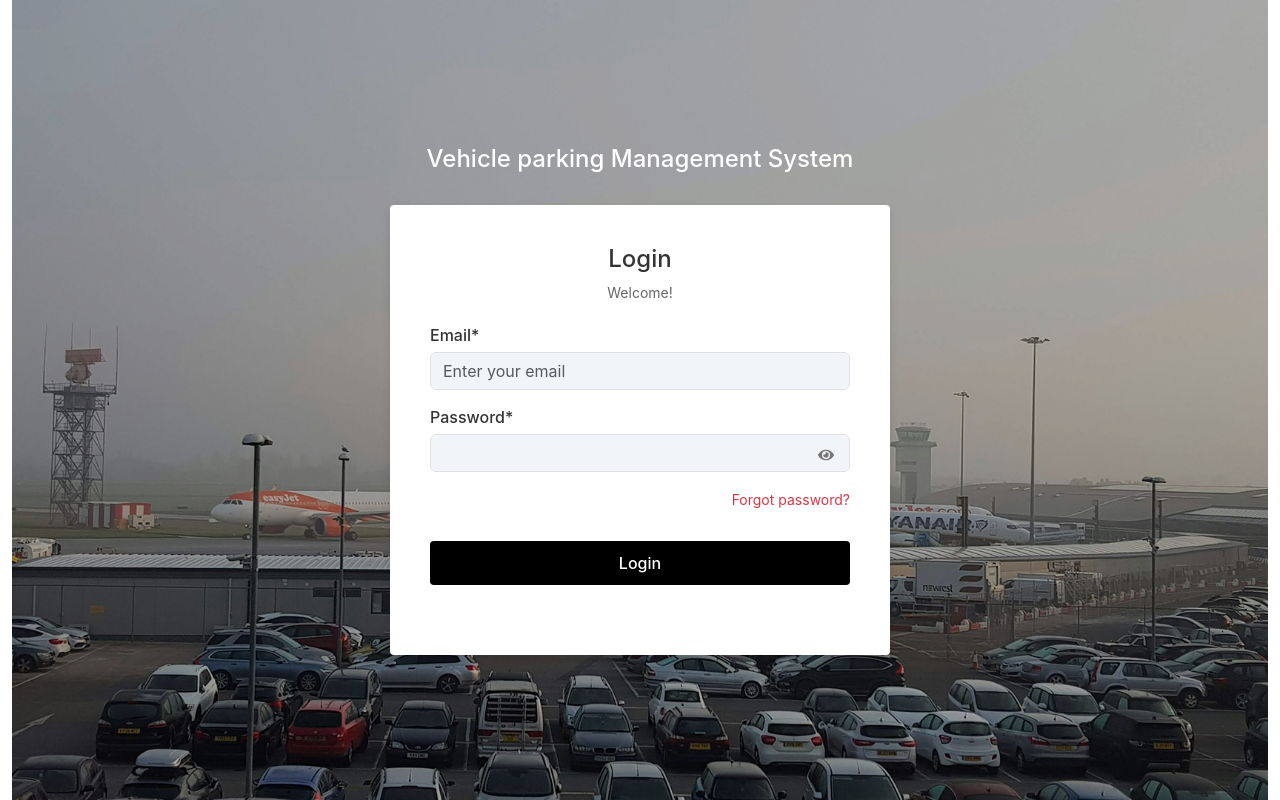
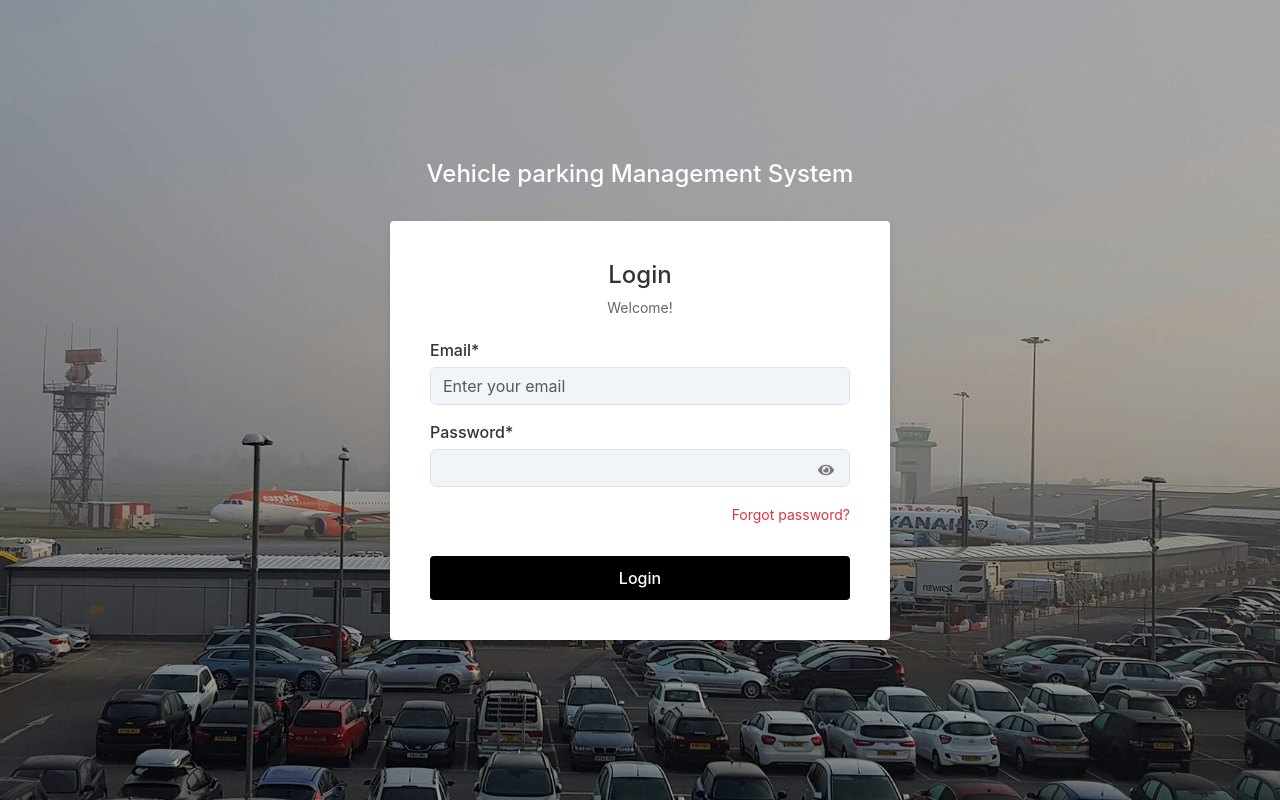
Before and after one commit to riyanseevaghasiya1/parking-managemnt, a React (Create React App) app: page / in a window 1280 px wide. Built offline with nearby package versions, Linux system fonts and the light colour scheme.

Commit message:
riyansee03-07

```diff
--- a/src/components/Login.js
+++ b/src/components/Login.js
@@ -95,5 +95,4 @@ const Login = () => {
     </FormContainer>
   );
 };
-
 export default Login;
--- a/src/styles/checkInOutPanel.css
+++ b/src/styles/checkInOutPanel.css
@@ -98,10 +98,10 @@
 }
 
 @media (max-width: 768px) {
-  .stats-container {
+  /* .stats-container {
     grid-template-columns: 1fr;
     gap: 16px;
-  }
+  } */
 
   .stat-card {
     padding: 16px;
--- a/src/styles/style.css
+++ b/src/styles/style.css
@@ -7,7 +7,9 @@ body {
     -webkit-font-smoothing: antialiased;
     -moz-osx-font-smoothing: grayscale;
   }
-
+  .container-fluid{
+    padding: 0;
+  }
   .app-container {
     min-height: 100vh;
     background-color: #000;
@@ -29,8 +31,11 @@ body {
   .form-container {
     width: 100%;
     max-width: 500px;
-    height: 450px;
+    /* height: 450px; */
+    height: auto;
     margin: 0 auto auto auto;
+    /* margin: auto; */
+    /* transform: translateX(50%); */
     background-color: white;
     border-radius: 4px;
     padding: 40px;
```
